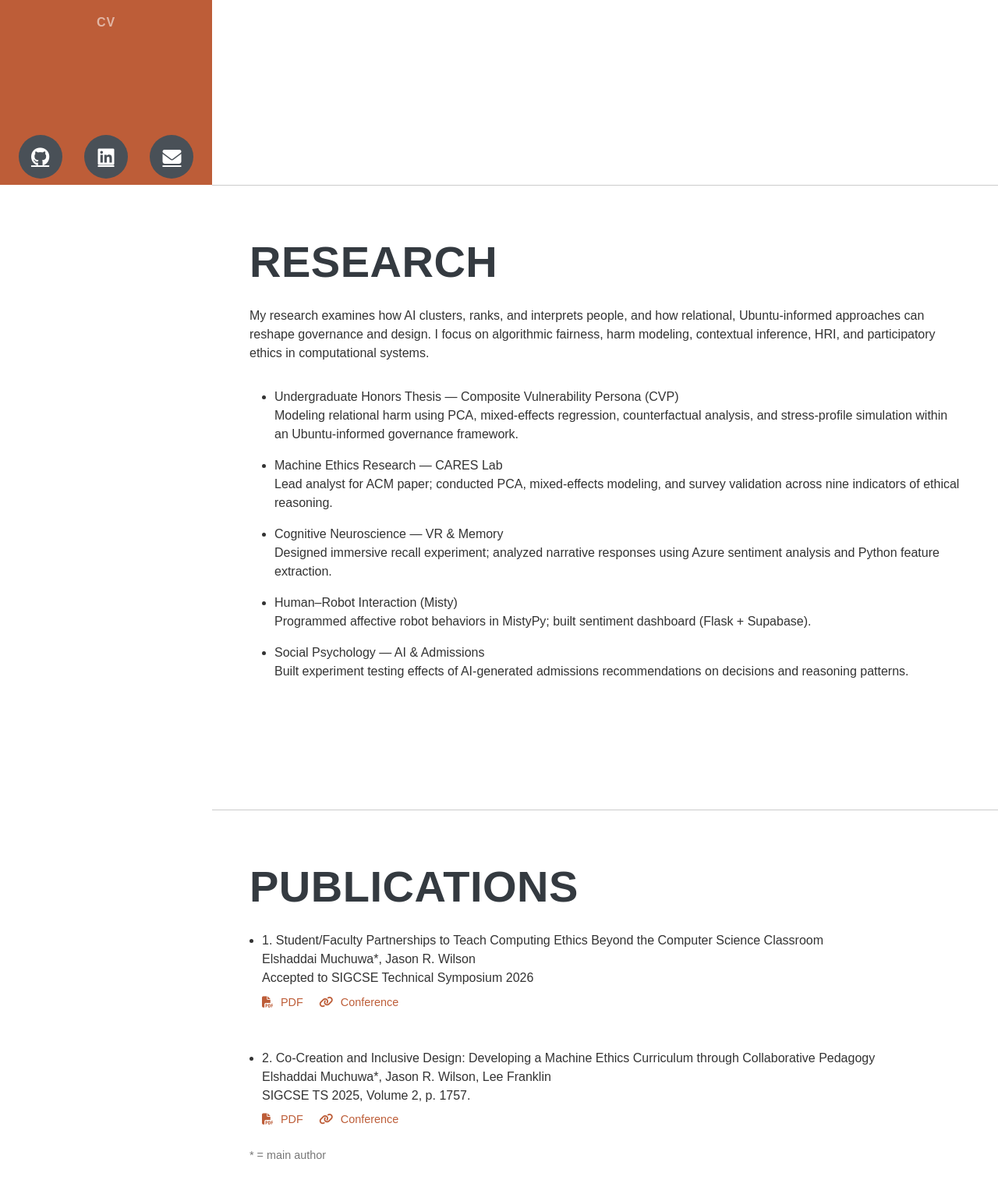
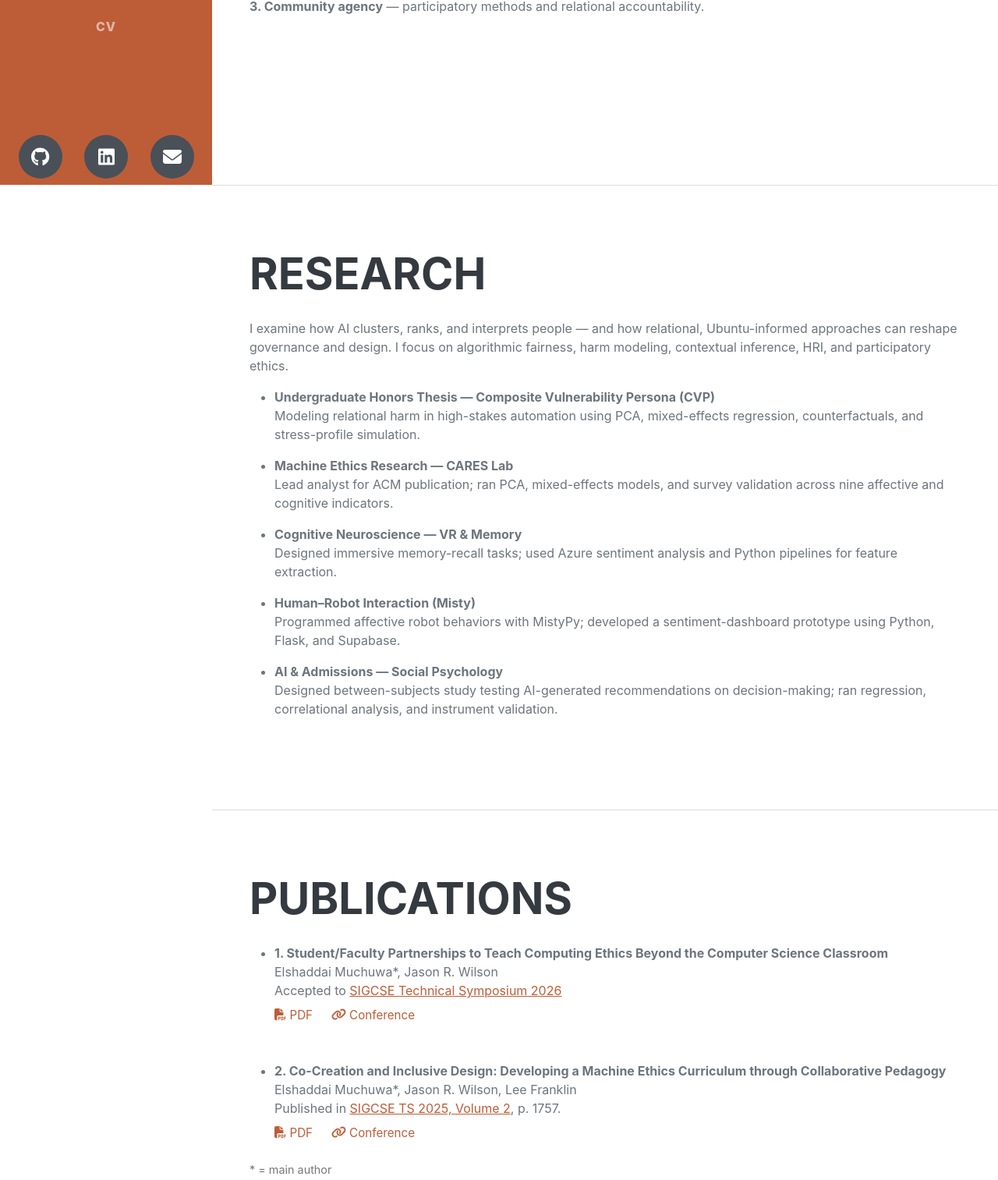
Before and after one commit to Elmuchuwa/elmuchuwa.github.io, a plain HTML site: page index.html in a window 1280 px wide. Shown: the part 563-2076 px from the top of the page at 78% size. Drawn offline with nearby package versions, Linux system fonts and the light colour scheme; a web font is replaced by a local one.

Commit message:
Refactor index.html for clarity and structure
Updated HTML structure and improved text clarity.

```diff
--- a/index.html
+++ b/index.html
@@ -6,59 +6,17 @@
     <meta name="description" content="Elshaddai Muchuwa – Researcher" />
     <title>Elshaddai Muchuwa</title>
 
-    <!-- GOOGLE FONTS (Swapnil style) -->
+    <!-- Google Fonts -->
     <link href="https://fonts.googleapis.com/css?family=Saira+Extra+Condensed:500,700" rel="stylesheet">
-    <link href="https://fonts.googleapis.com/css?family=Muli:300,400,600" rel="stylesheet">
+    <link href="https://fonts.googleapis.com/css?family=Muli:300,400,600,800" rel="stylesheet">
 
-    <!-- Bootstrap + Theme -->
+    <!-- FontAwesome -->
+    <script src="https://use.fontawesome.com/releases/v6.3.0/js/all.js" crossorigin="anonymous"></script>
+
+    <!-- Custom CSS -->
     <link href="styles.css" rel="stylesheet" />
+
     <link rel="icon" type="image/x-icon" href="assets/img/favicon.ico" />
-
-    <style>
-        /* --- FONT OVERRIDES --- */
-        h1, h2, h3, h4, h5, h6 {
-            font-family: 'Saira Extra Condensed', sans-serif !important;
-            font-weight: 700;
-            letter-spacing: .5px;
-        }
-
-        body, p, li, a, span, div {
-            font-family: 'Muli', sans-serif !important;
-            font-weight: 300;
-            color: #333;
-        }
-
-        /* --- SECTION SPACING LIKE SWAPNIL --- */
-        section.resume-section {
-            padding-top: 3rem !important;
-            padding-bottom: 3rem !important;
-        }
-
-        @media (min-width: 992px) {
-            section.resume-section {
-                padding-top: 4rem !important;
-                padding-bottom: 4rem !important;
-                padding-left: 3rem;
-                padding-right: 3rem;
-            }
-        }
-
-        /* Fix profile image */
-        #sideNav .navbar-brand .img-profile {
-            max-width: 10rem;
-            max-height: 10rem;
-            border: 0.5rem solid rgba(255, 255, 255, 0.2);
-        }
-
-        .pub-resources a {
-            margin-right: 1rem;
-            font-size: 0.9rem;
-        }
-
-        ul.pub-list {
-            padding-left: 1rem;
-        }
-    </style>
 </head>
 
 <body id="page-top">
@@ -81,6 +39,7 @@
 
     <div class="collapse navbar-collapse" id="navbarResponsive">
         <ul class="navbar-nav">
+
             <li class="nav-item"><a class="nav-link js-scroll-trigger" href="#about">About</a></li>
             <li class="nav-item"><a class="nav-link js-scroll-trigger" href="#research">Research</a></li>
             <li class="nav-item"><a class="nav-link js-scroll-trigger" href="#publications">Publications</a></li>
@@ -88,26 +47,41 @@
             <li class="nav-item"><a class="nav-link js-scroll-trigger" href="#news">News</a></li>
             <li class="nav-item"><a class="nav-link js-scroll-trigger" href="#awards">Awards</a></li>
             <li class="nav-item"><a class="nav-link js-scroll-trigger" href="#service">Service</a></li>
-            <li class="nav-item"><a class="nav-link" href="assets/Elshaddai-Muchuwa-CV.pdf" target="_blank">CV</a></li>
+
+            <li class="nav-item">
+                <a class="nav-link" href="assets/Elshaddai-Muchuwa-CV.pdf" target="_blank">CV</a>
+            </li>
+
         </ul>
     </div>
 
     <div class="social-icons mt-4">
-        <a class="social-icon" href="https://github.com/Elmuchuwa" target="_blank"><i class="fab fa-github"></i></a>
-        <a class="social-icon" href="https://www.linkedin.com/in/emuchuwa/" target="_blank"><i class="fab fa-linkedin"></i></a>
-        <a class="social-icon" href="mailto:elshiermuchuwa@gmail.com"><i class="fas fa-envelope"></i></a>
+        <a class="social-icon" href="https://github.com/Elmuchuwa" target="_blank">
+            <i class="fab fa-github"></i></a>
+        <a class="social-icon" href="https://www.linkedin.com/in/emuchuwa/" target="_blank">
+            <i class="fab fa-linkedin"></i></a>
+        <a class="social-icon" href="mailto:elshiermuchuwa@gmail.com">
+            <i class="fas fa-envelope"></i></a>
     </div>
 </nav>
+
+
+
 
 <!-- MAIN CONTENT -->
 <div class="container-fluid p-0">
 
+
+
 <!-- ABOUT -->
 <section class="resume-section" id="about">
     <div class="resume-section-content">
-        <h1 class="mb-0">Elshaddai <span class="text-primary">Muchuwa</span></h1>
 
-        <div class="subheading mb-3" style="font-size:1.05rem; color:#555;">
+        <h1 class="mb-0">
+            Elshaddai <span class="text-primary">Muchuwa</span>
+        </h1>
+
+        <div class="subheading mb-4">
             Computational Cognitive Science & Government · Franklin & Marshall College<br>
             <a href="https://fandm-cares.github.io/" target="_blank">Researcher, CARES Lab</a>
         </div>
@@ -116,98 +90,121 @@
             I study how technical systems encode meaning, misrepresent people, and distribute harm.
             My work brings together AI governance, algorithmic fairness, contextual modeling, and
             Ubuntu-informed approaches to accountability and design.
+            I take an Afrocentric relational approach grounded in:
         </p>
 
-        <p class="lead mb-5">
+        <p>
             <strong>1. Centering marginalized communities</strong> in system modeling and redesign.<br>
-            <strong>2. Structural analysis</strong> — treating context as part of the model, not noise to be removed.<br>
-            <strong>3. Community agency</strong> — co-created knowledge, participatory methods, and relational accountability.
+            <strong>2. Structural analysis</strong> — treating context as part of the model, not noise.<br>
+            <strong>3. Community agency</strong> — participatory methods and relational accountability.
         </p>
+
     </div>
 </section>
 <hr class="m-0" />
 
+
+
 <!-- RESEARCH -->
 <section class="resume-section" id="research">
     <div class="resume-section-content">
+
         <h2 class="mb-4">Research</h2>
 
         <p>
-            My research examines how AI clusters, ranks, and interprets people, and how relational,
-            Ubuntu-informed approaches can reshape governance and design. I focus on algorithmic fairness,
-            harm modeling, contextual inference, HRI, and participatory ethics in computational systems.
+            I examine how AI clusters, ranks, and interprets people — and how relational,
+            Ubuntu-informed approaches can reshape governance and design. I focus on algorithmic
+            fairness, harm modeling, contextual inference, HRI, and participatory ethics.
         </p>
 
-        <ul style="margin-top: 2rem;">
+        <ul>
+
             <li class="mb-3">
                 <strong>Undergraduate Honors Thesis — Composite Vulnerability Persona (CVP)</strong><br>
-                Modeling relational harm using PCA, mixed-effects regression, counterfactual analysis,
-                and stress-profile simulation within an Ubuntu-informed governance framework.
+                Modeling relational harm in high-stakes automation using PCA, mixed-effects regression,
+                counterfactuals, and stress-profile simulation.
             </li>
 
             <li class="mb-3">
                 <strong>Machine Ethics Research — CARES Lab</strong><br>
-                Lead analyst for ACM paper; conducted PCA, mixed-effects modeling, and survey validation
-                across nine indicators of ethical reasoning.
+                Lead analyst for ACM publication; ran PCA, mixed-effects models, and survey validation
+                across nine affective and cognitive indicators.
             </li>
 
             <li class="mb-3">
                 <strong>Cognitive Neuroscience — VR & Memory</strong><br>
-                Designed immersive recall experiment; analyzed narrative responses using Azure sentiment
-                analysis and Python feature extraction.
+                Designed immersive memory-recall tasks; used Azure sentiment analysis and Python
+                pipelines for feature extraction.
             </li>
 
             <li class="mb-3">
                 <strong>Human–Robot Interaction (Misty)</strong><br>
-                Programmed affective robot behaviors in MistyPy; built sentiment dashboard (Flask + Supabase).
+                Programmed affective robot behaviors with MistyPy; developed a sentiment-dashboard
+                prototype using Python, Flask, and Supabase.
             </li>
 
             <li class="mb-3">
-                <strong>Social Psychology — AI & Admissions</strong><br>
-                Built experiment testing effects of AI-generated admissions recommendations on decisions
-                and reasoning patterns.
+                <strong>AI & Admissions — Social Psychology</strong><br>
+                Designed between-subjects study testing AI-generated recommendations on decision-making;
+                ran regression, correlational analysis, and instrument validation.
             </li>
+
         </ul>
 
     </div>
 </section>
 <hr class="m-0" />
 
+
+
 <!-- PUBLICATIONS -->
 <section class="resume-section" id="publications">
     <div class="resume-section-content">
+
         <h2 class="mb-4">Publications</h2>
 
         <ul class="pub-list">
 
+            <!-- PAPER 1 -->
             <li class="pub-item">
                 <strong>1. Student/Faculty Partnerships to Teach Computing Ethics Beyond the Computer Science Classroom</strong><br>
                 Elshaddai Muchuwa*, Jason R. Wilson<br>
-                Accepted to SIGCSE Technical Symposium 2026
+                Accepted to
+                <a href="https://sigcse2026.sigcse.org/details/sigcse-ts-2026-Papers/122/Student-Faculty-Partnerships-to-Teach-Computing-Ethics-Beyond-the-Computer-Science-Cl"
+                   target="_blank">SIGCSE Technical Symposium 2026</a><br>
+
                 <div class="pub-resources">
-                    <a href="#"><i class="fas fa-file-pdf"></i> PDF</a>
-                    <a href="#"><i class="fas fa-link"></i> Conference</a>
+                    <a href="#" class="pdf-link" target="_blank"><i class="fas fa-file-pdf"></i> PDF</a>
+                    <a href="https://sigcse2026.sigcse.org/details/sigcse-ts-2026-Papers/122/Student-Faculty-Partnerships-to-Teach-Computing-Ethics-Beyond-the-Computer-Science-Cl"
+                       target="_blank"><i class="fas fa-link"></i> Conference</a>
                 </div>
             </li>
 
             <br>
 
+            <!-- PAPER 2 -->
             <li class="pub-item">
                 <strong>2. Co-Creation and Inclusive Design: Developing a Machine Ethics Curriculum through Collaborative Pedagogy</strong><br>
                 Elshaddai Muchuwa*, Jason R. Wilson, Lee Franklin<br>
-                SIGCSE TS 2025, Volume 2, p. 1757.
+                Published in
+                <a href="https://sigcse2025.sigcse.org/details/sigcse-ts-2025-acm-student-research-competition/17/Co-Creation-and-Inclusive-Design-Developing-a-Machine-Ethics-Curriculum-through-Coll"
+                   target="_blank">SIGCSE TS 2025, Volume 2</a>, p. 1757.
+
                 <div class="pub-resources">
-                    <a href="#"><i class="fas fa-file-pdf"></i> PDF</a>
-                    <a href="#"><i class="fas fa-link"></i> Conference</a>
+                    <a href="#" class="pdf-link" target="_blank"><i class="fas fa-file-pdf"></i> PDF</a>
+                    <a href="https://sigcse2025.sigcse.org/details/sigcse-ts-2025-acm-student-research-competition/17/Co-Creation-and-Inclusive-Design-Developing-a-Machine-Ethics-Curriculum-through-Coll"
+                       target="_blank"><i class="fas fa-link"></i> Conference</a>
                 </div>
             </li>
-
         </ul>
 
-        <p style="font-size: 0.9rem; color: #777;">* = main author</p>
+        <p style="font-size: 0.9rem; color:#777;">* = main author</p>
+
     </div>
 </section>
 <hr class="m-0" />
+
+
 
 <!-- PROJECTS -->
 <section class="resume-section" id="projects">
@@ -217,6 +214,8 @@
     </div>
 </section>
 <hr class="m-0" />
+
+
 
 <!-- NEWS -->
 <section class="resume-section" id="news">
@@ -230,6 +229,8 @@
     </div>
 </section>
 <hr class="m-0" />
+
+
 
 <!-- AWARDS -->
 <section class="resume-section" id="awards">
@@ -246,42 +247,46 @@
 </section>
 <hr class="m-0" />
 
+
+
 <!-- SERVICE -->
 <section class="resume-section" id="service">
     <div class="resume-section-content">
         <h2 class="mb-4">Service</h2>
 
         <p>
-            A lot of my service work began with a responsibility I felt growing up — if someone helped
-            me take the next step, I had to make sure someone else didn’t walk alone. That’s how I ended
-            up mentoring groups of students in Zimbabwe and Brooklyn, usually twenty or more each year.
-            Some are applying to college for the first time, some are trying to learn how to write about
-            who they are, and most just need someone who treats their goals as real. That’s the Ubuntu
-            part for me — possibility is something we build together.
+            A lot of my service work began from a responsibility I felt growing up — if someone helped me
+            take the next step, I had to make sure someone else didn’t walk alone. That’s how I ended up
+            mentoring students in Zimbabwe and Brooklyn, usually twenty or more each year. Some are thinking
+            about college for the first time, others are trying to write about who they are, and most just
+            need someone who treats their goals seriously. I try to give them what I needed at their age:
+            honest guidance and the sense that their lives can stretch wider than the limits around them.
+            That’s Ubuntu for me — possibility built through one another.
         </p>
 
         <p>
-            On campus, I try to be a person younger students — especially Black students and
-            international students — can come to. Not formally, but in the small ways that matter:
-            talking through research ideas, course choices, leadership roles, or how to belong in a
-            space that wasn’t designed with them in mind.
+            I bring the same energy into my campus work. A lot of younger students — especially Black students
+            and international students — navigate spaces where they feel unseen. I try to be someone they can
+            check in with, whether it’s about classes, research, leadership, or simply figuring out how to belong
+            in a place that wasn’t built with them in mind.
         </p>
 
         <p>
-            The workshops I run — storytelling, leadership, goal-setting — come from the same place.
-            Once someone realizes their story is worth taking seriously, something changes. Those
-            moments remind me why service shapes everything else I do.
+            The workshops I run — storytelling, leadership, and goal-setting — come from that same ethic. I’ve
+            seen how powerful it is when young people are given space to name their ambitions out loud. Every
+            time someone realizes their story is worth taking seriously, something shifts. Those moments remind
+            me why I keep doing this.
         </p>
+
     </div>
 </section>
 <hr class="m-0" />
 
 </div>
 
+
 <!-- Bootstrap JS -->
 <script src="https://cdn.jsdelivr.net/npm/bootstrap@5.1.3/dist/js/bootstrap.bundle.min.js"></script>
-<script src="scripts.js"></script>
-<script src="https://kit.fontawesome.com/a2e00e65d9.js" crossorigin="anonymous"></script>
 
 </body>
 </html>
```
